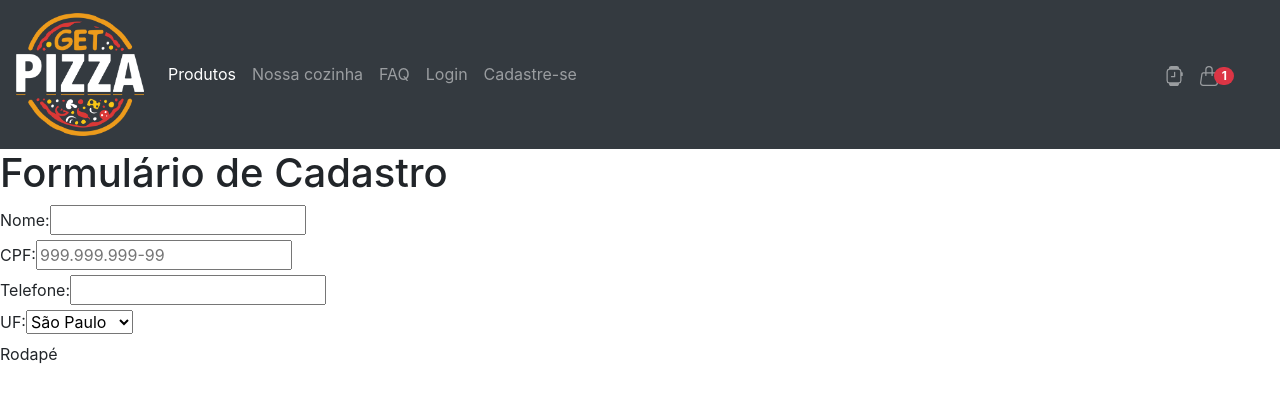
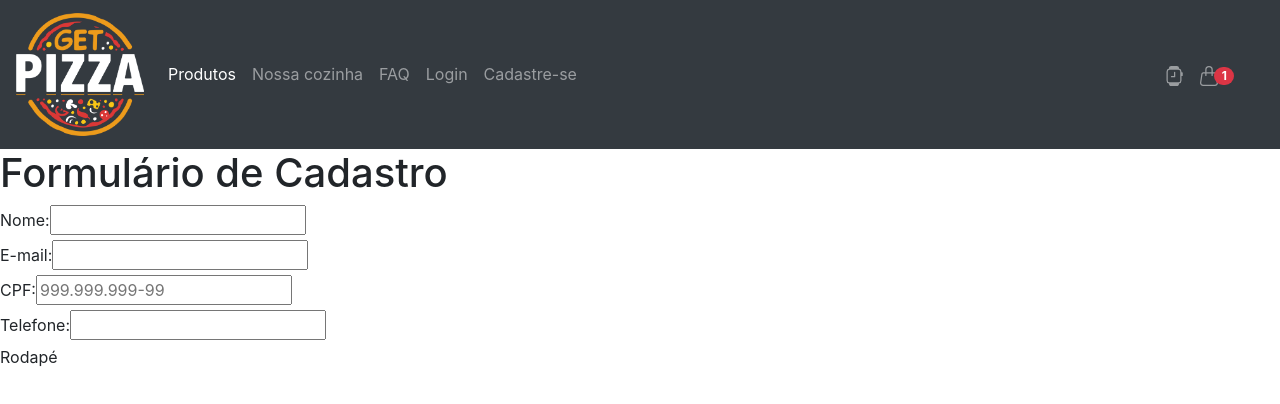
Before and after one commit to salmo-jr/front-end-modelo, a React (Create React App) app: page /cardapio in a window 1280 px wide. Shown: the top 404 px of the page. Built offline with nearby package versions, Linux system fonts and the light colour scheme.

Commit message:
criação da estrutura de contexto

```diff
--- a/src/App.js
+++ b/src/App.js
@@ -1,19 +1,41 @@
-import React from 'react';
+import React, { Component } from 'react';
 import { BrowserRouter } from 'react-router-dom';
+import ClientContext from './context/ClientContext';
 import Routes from './Routes';
-import Perfil from './componentes/Perfil/Perfil';
-import PerfilDados from './perfil.json';
-import FotoPerfil from './assets/foto.jpg';
 
-function App() {
+class App extends Component{
+  state = {
+    client: {
+      name: '',
+      cpf: '',
+      email: '',
+      phone: ''
+    }
+  }
+
+  handleChangeClient = (event) => {
+    const updateClient = {...this.state.client};
+    updateClient[event.target.name] = event.target.value;
+    this.setState({client: updateClient});
+  }
+
+  render(){
     return (
       <div className="App">
           <BrowserRouter>
+            <ClientContext.Provider
+              value={{
+                client: this.state.client,
+                change: this.handleChangeClient
+              }}
+            >
               <Routes />
               <div>Rodapé</div>
+            </ClientContext.Provider>
           </BrowserRouter>
       </div>
     );
   }
+}
 
 export default App;
--- a/src/componentes/Formulario/Campo.js
+++ b/src/componentes/Formulario/Campo.js
@@ -1,22 +1,41 @@
 import React from 'react';
+import ClientContext from '../../context/ClientContext';
 
 const campo = (props) => {
     let input;
 
     switch(props.especificacao.type){
         case 'select':
-            input = <select {...props.especificacao.atributos}>
-                { props.especificacao.opcoes.map((opt, i) => {
+            input =
+            <ClientContext.Consumer>
+                { context => {
                     return(
-                        <option key={opt.value + i} value={opt.value}>
-                            {opt.legend}
-                        </option>
-                    )
-                })}
-            </select>;
+                        <select {...props.especificacao.atributos} onChange={context.change}>
+                            { props.especificacao.opcoes.map((opt, i) => {
+                                return (
+                                    <option key={opt.value + i} value={opt.value}>
+                                        {opt.legend}
+                                    </option>
+                                )
+                            })}
+                        </select>
+                    );
+                }}
+            </ClientContext.Consumer>;
             break;
         default:
-            input = <input type={props.especificacao.type} {...props.especificacao.atributos} />;
+            input =
+                <ClientContext.Consumer>
+                    {context => {
+                        return(
+                            <input
+                                type={props.especificacao.type}
+                                {...props.especificacao.atributos}
+                                onChange={context.change}
+                            />
+                        );
+                    }}
+                </ClientContext.Consumer>;
             break;
     }
 
--- /dev/null
+++ b/src/context/ClientContext.js
@@ -0,0 +1,13 @@
+import React from 'react';
+
+const clientContext = React.createContext({
+    client: {
+        name: '',
+        cpf: '',
+        email: '',
+        phone: ''
+    },
+    change: () => {}
+});
+
+export default clientContext;
--- a/src/paginas/CadastroCliente/formularioCadastro.json
+++ b/src/paginas/CadastroCliente/formularioCadastro.json
@@ -3,7 +3,12 @@
     "campos": [
         { "label": "Nome", "type": "text",
             "atributos": {
-                "id": "nome", "name": "nome", "required": "required"
+                "id": "name", "name": "name", "required": "required"
+            }
+        },
+        { "label": "E-mail", "type": "email",
+            "atributos": {
+                "id": "email", "name": "email", "required": "required"
             }
         },
         { "label": "CPF", "type": "text",
@@ -11,19 +16,10 @@
                 "id": "cpf", "name": "cpf", "placeholder": "999.999.999-99"
             }
         },
-        { "label": "Telefone", "type": "text",
+        { "label": "Telefone", "type": "tel",
             "atributos": {
-                "id": "telefone", "name": "telefone"
+                "id": "phone", "name": "phone", "required": "required"
             }
-        },
-        { "label": "UF", "type": "select",
-            "atributos": {
-                "id": "uf", "name": "uf", "defaultValue": "sp"
-            },
-            "opcoes": [
-                {"value": "rj", "legend": "Rio Janeiro"},
-                {"value": "sp", "legend": "São Paulo"}
-            ]
         }
     ]
 }
```
Lines whose indentation alone changed are shown as unchanged.
